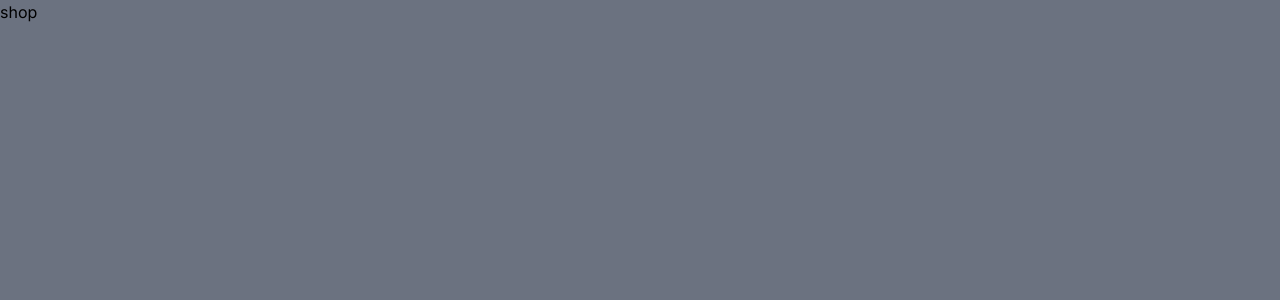
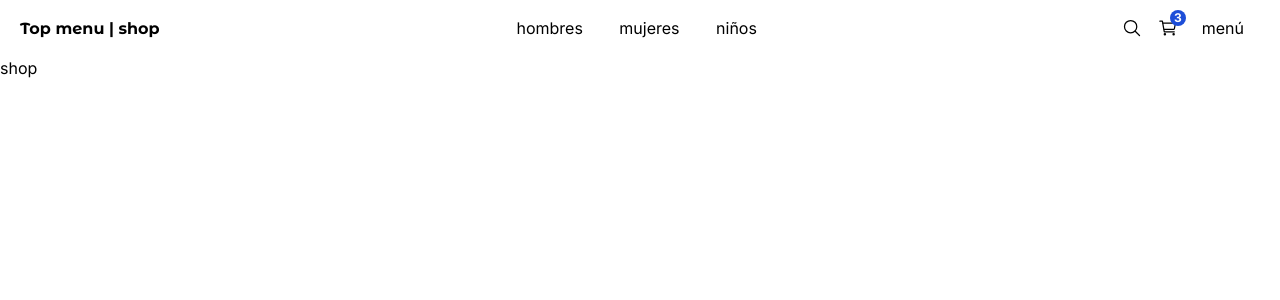
Before and after one commit to k4cdev/nextjs-app, a Next.js app: page / in a window 1280 px wide. Shown: the top 300 px of the page. Built offline with nearby package versions, Linux system fonts and the light colour scheme.

Commit message:
Creating TopMenu component

```diff
--- a/src/app/(shop)/layout.tsx
+++ b/src/app/(shop)/layout.tsx
@@ -1,8 +1,11 @@
+import { TopMenu } from "@/components";
+
 export default function ShopLayout( { children } : {
     children: React.ReactNode;
 }){
     return (
-        <main className="min-h-screen bg-gray-500">
+        <main className="min-h-scree">
+            <TopMenu />
             { children }
         </main>
     );
--- a/src/components/index.ts
+++ b/src/components/index.ts
@@ -0,0 +1 @@
+export * from './ui/top-menu/TopMenu';
--- /dev/null
+++ b/src/components/ui/top-menu/TopMenu.tsx
@@ -0,0 +1,46 @@
+import { titleFont } from '@/config/font'
+import { IoSearchOutline, IoCartOutline, IoStatsChartOutline } from 'react-icons/io5';
+
+import Link from 'next/link'
+import React from 'react'
+
+export const TopMenu = () => {
+    return (
+        <nav className="flex px-5  justify-between items-center w-full">
+
+            <div>
+                <Link href="/"><span className={`${titleFont.className} antialiased font-bold `}>Top menu</span></Link>
+                <span className={`${titleFont.className} antialiased font-bold `}> | shop </span>
+            </div>
+
+            <div className="hidden sm:block">
+                <Link className="m-2 p-2 rounded-md transition-all hover:bg-gray-100"
+                    href="/category/men"> hombres
+                </Link>
+                <Link className="m-2 p-2 rounded-md transition-all hover:bg-gray-100"
+                    href="/category/women"> mujeres
+                </Link>
+                <Link className="m-2 p-2 rounded-md transition-all hover:bg-gray-100"
+                    href="/category/children"> niños
+                </Link>
+            </div>
+
+            <div className="flex items-center">
+                <Link href={"/search"} className="mx-2">
+                    <IoSearchOutline className="w-5 h-5" />
+                </Link>
+
+                <Link href={"/cart"} className="mx-2">
+                    <div className="relative">
+                        <span className="absolute text-xs px-1 rounded-full font-bold -top-2 -right-2 bg-blue-700 text-white">3</span>
+                        <IoCartOutline className="w-5 h-5" />
+                    </div>
+                </Link>
+
+                <button className="m-2 p-2 rounded-md transition-all hover:bg-gray-500">
+                    menú
+                </button>
+            </div>
+        </nav>
+    );
+};
```
Also changed, not shown: package.json (+5 -4 lines).
